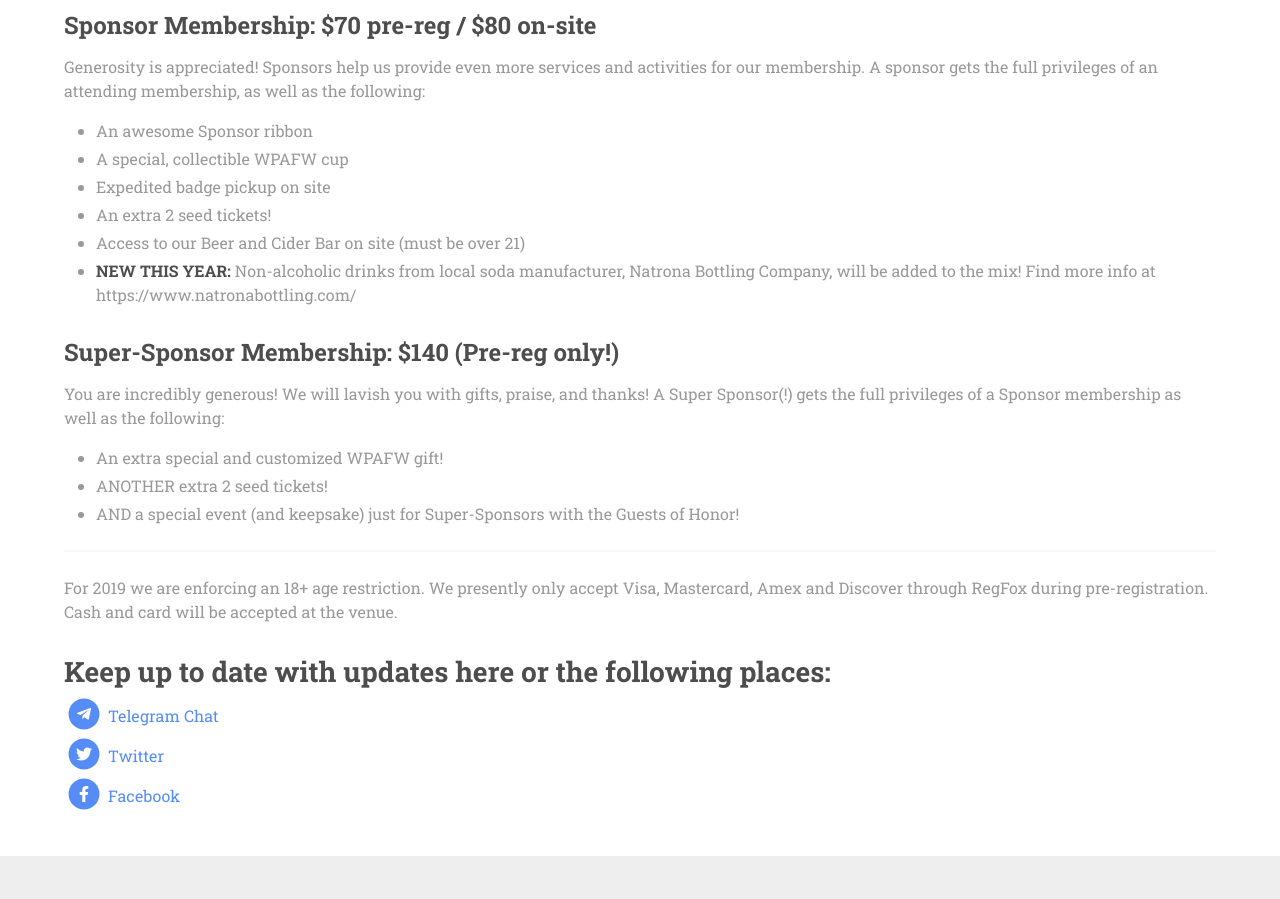
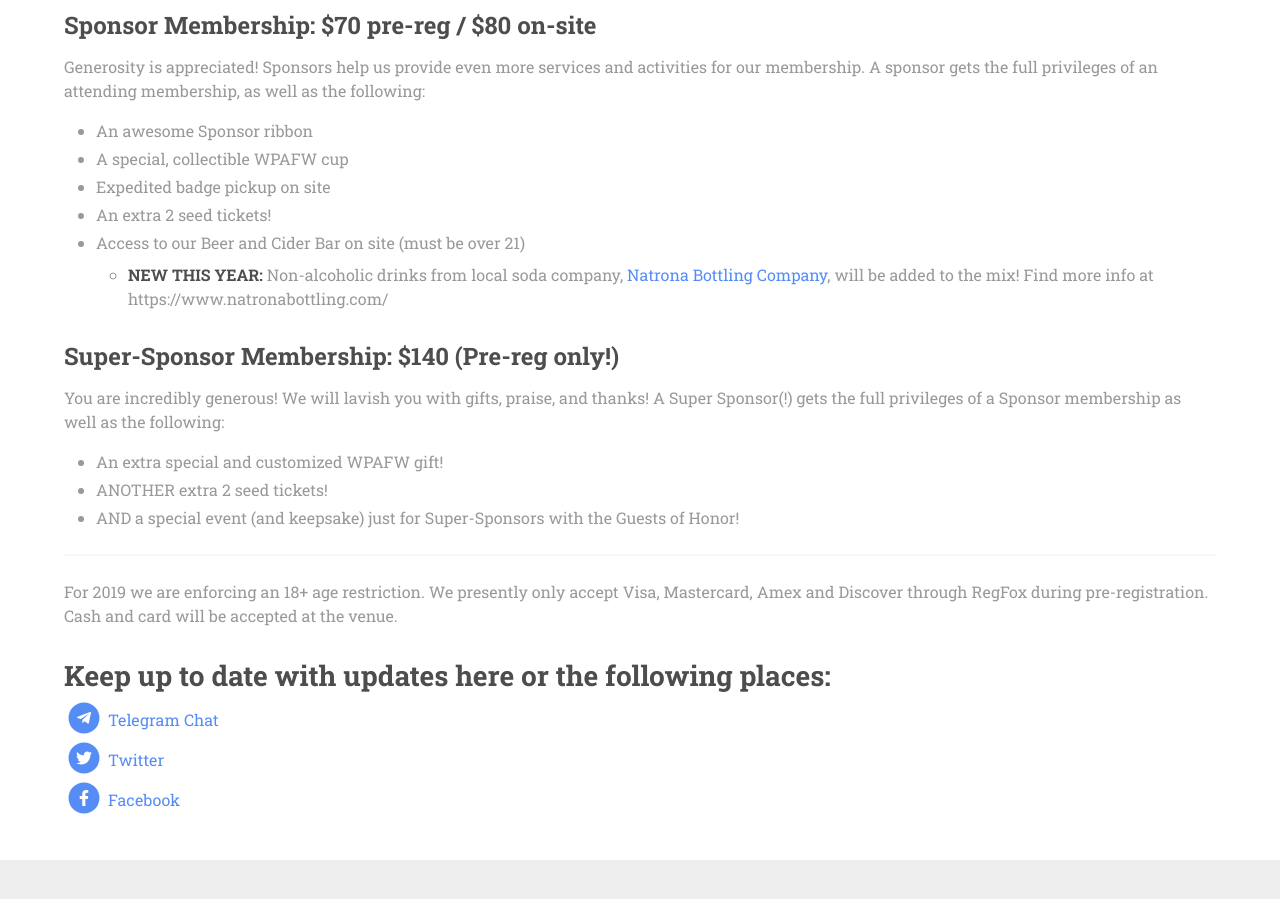
Before and after one commit to wpafw/wpafw.org, a Jekyll site: the page built from registration.md, in a window 1280 px wide and 900 px high, scrolled down 1002 px. Built offline with Jekyll 4.4.1, drawn with Linux system fonts in a browser that asks for light colours; nearby versions of some CDN libraries.

Commit message:
migrate to sub-bullet heading

```diff
--- a/registration.md
+++ b/registration.md
@@ -33,7 +33,7 @@ Generosity is appreciated! Sponsors help us provide even more services and activ
 * Expedited badge pickup on site
 * An extra 2 seed tickets!
 * Access to our Beer and Cider Bar on site (must be over 21)
-* **NEW THIS YEAR:** Non-alcoholic drinks from local soda manufacturer, Natrona Bottling Company, will be added to the mix!  Find more info at https://www.natronabottling.com/
+  * **NEW THIS YEAR:** Non-alcoholic drinks from local soda company, [Natrona Bottling Company](https://www.natronabottling.com/), will be added to the mix!  Find more info at https://www.natronabottling.com/
 
 ### Super-Sponsor Membership: $140 (Pre-reg only!)
 You are incredibly generous! We will lavish you with gifts, praise, and thanks! A Super Sponsor(!) gets the full privileges of a Sponsor membership as well as the following:
```
